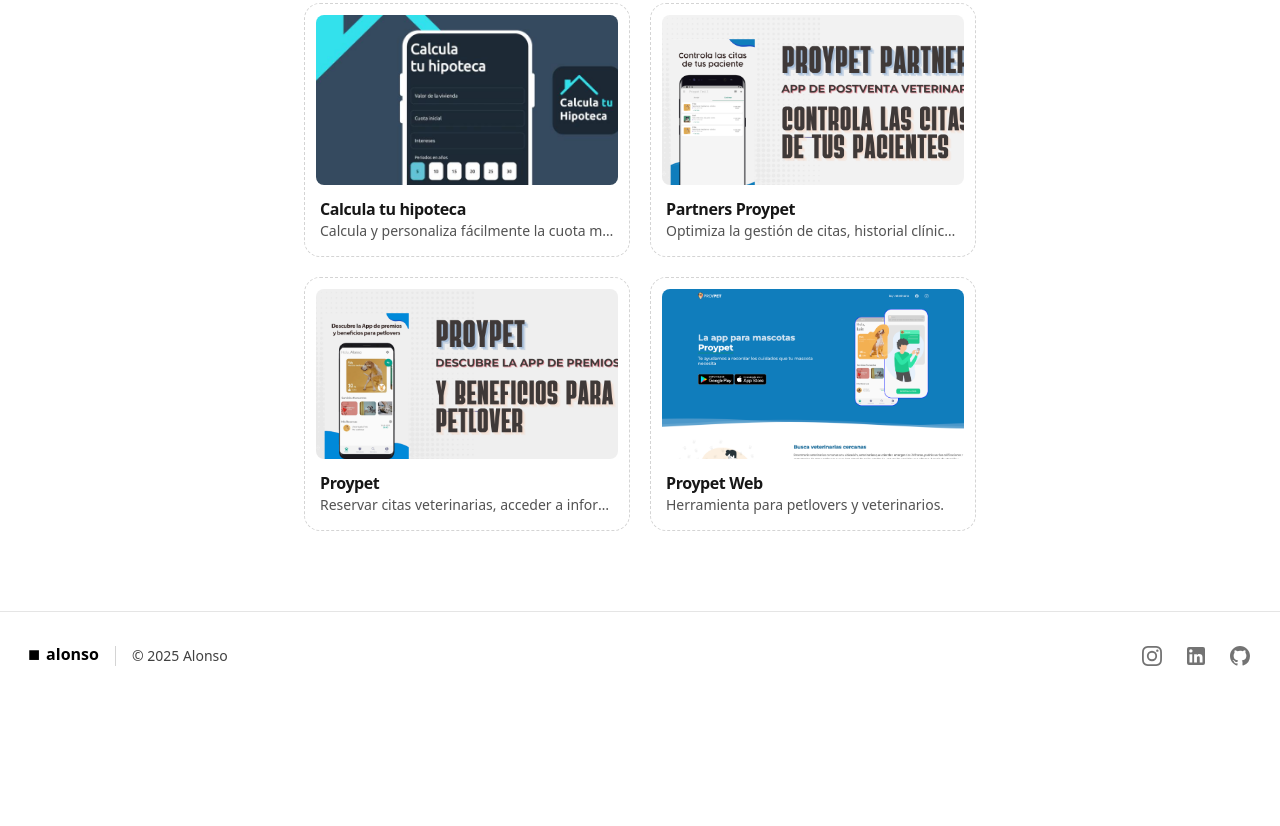
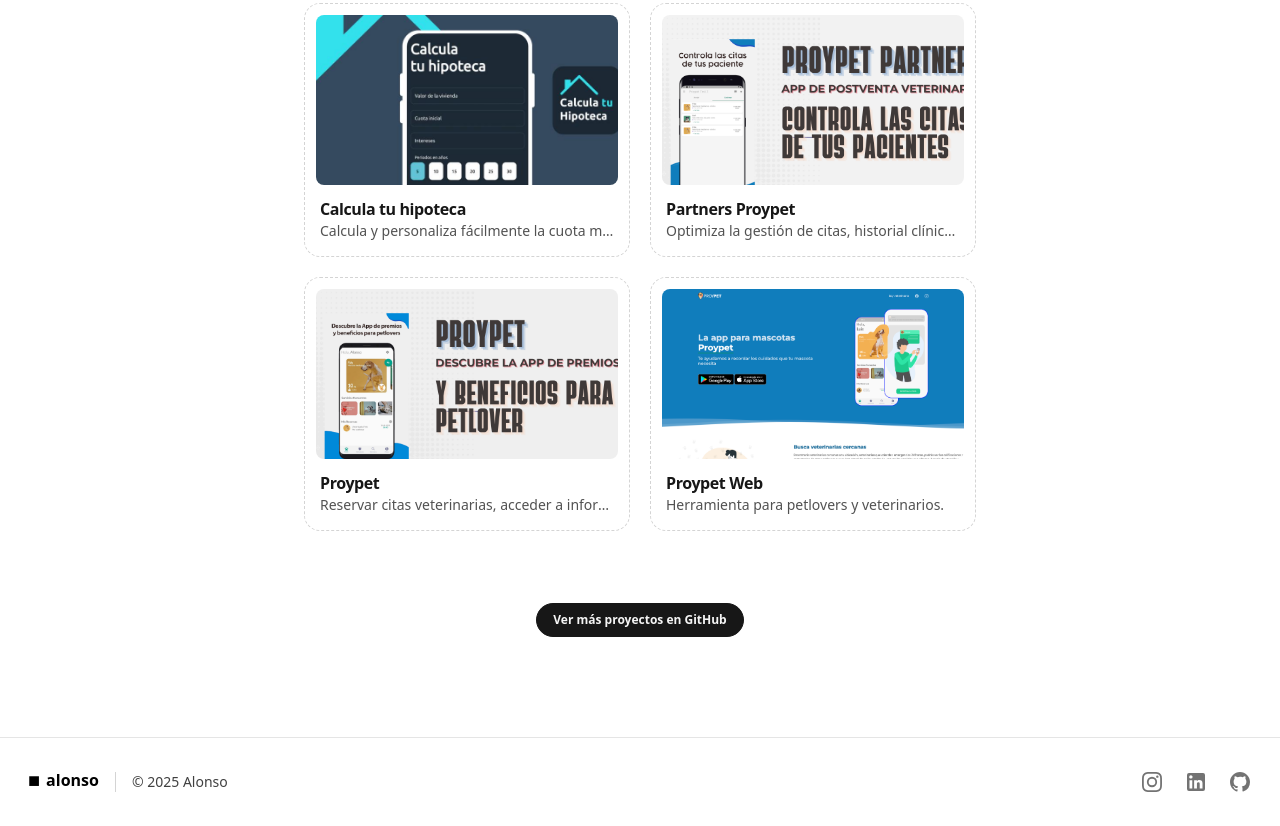
Before and after one commit to joalmr/profile-astro, an Astro site: page /projects in a window 1280 px wide. Shown: the part 559-1385 px from the top of the page. Before the commit the page ends 1259 px from the top, so only its background shows below. Built offline with nearby package versions, Linux system fonts and the light colour scheme; Astro itself is replaced by a stand-in of ours.

Commit message:
on github

```diff
--- a/src/pages/projects.astro
+++ b/src/pages/projects.astro
@@ -1,5 +1,6 @@
 ---
 import projects from "../collections/projects.json";
+import Button from "../components/button.astro";
 import PageHeading from "../components/page-heading.astro";
 import Project from "../components/project.astro";
 import Layout from "../layouts/main.astro";
@@ -28,5 +29,9 @@
         })
       }
     </div>
+
+    <div class="flex items-center justify-center w-full py-5">
+      <Button text="Ver más proyectos en GitHub" link="https://github.com/joalmr" />
+    </div>
   </section>
 </Layout>
```
